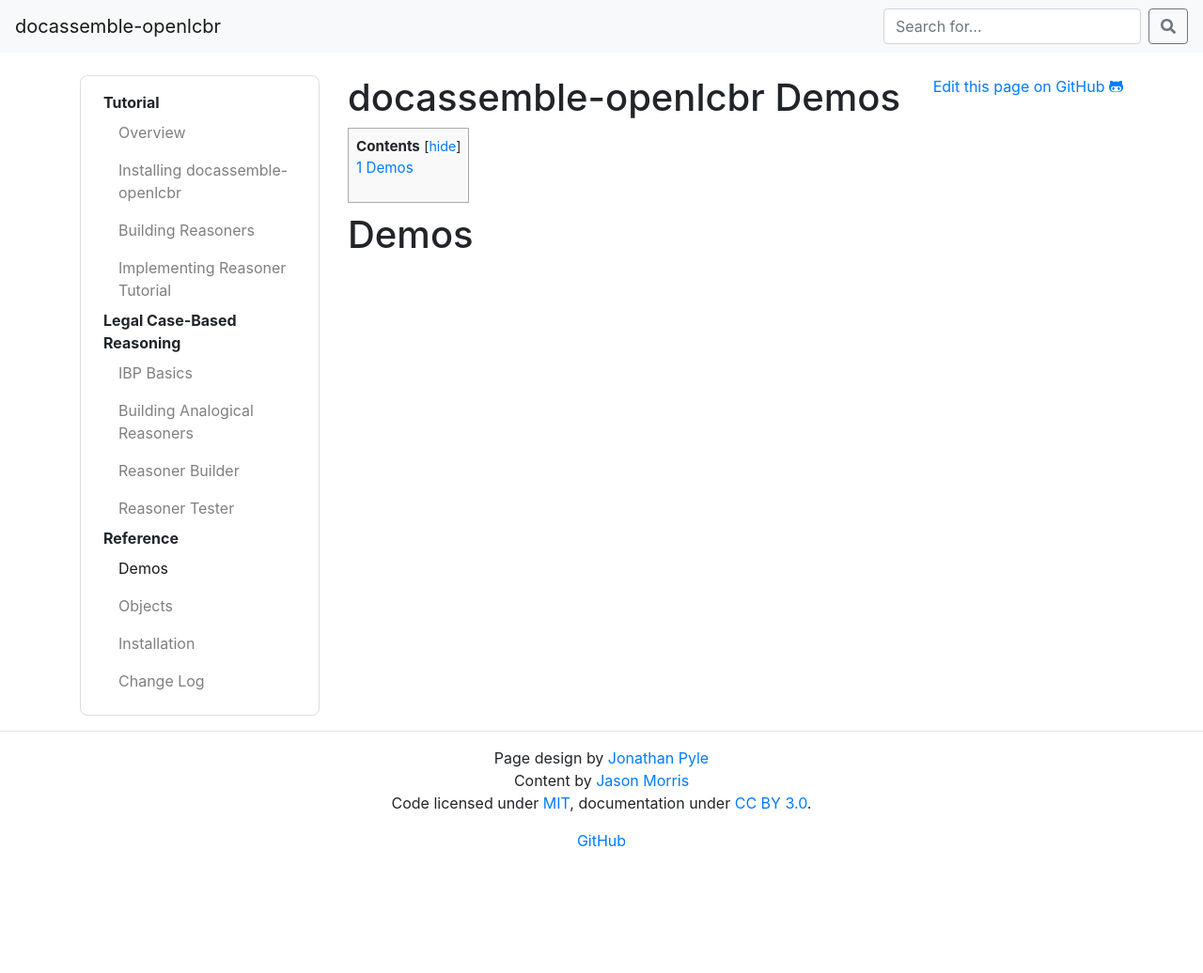
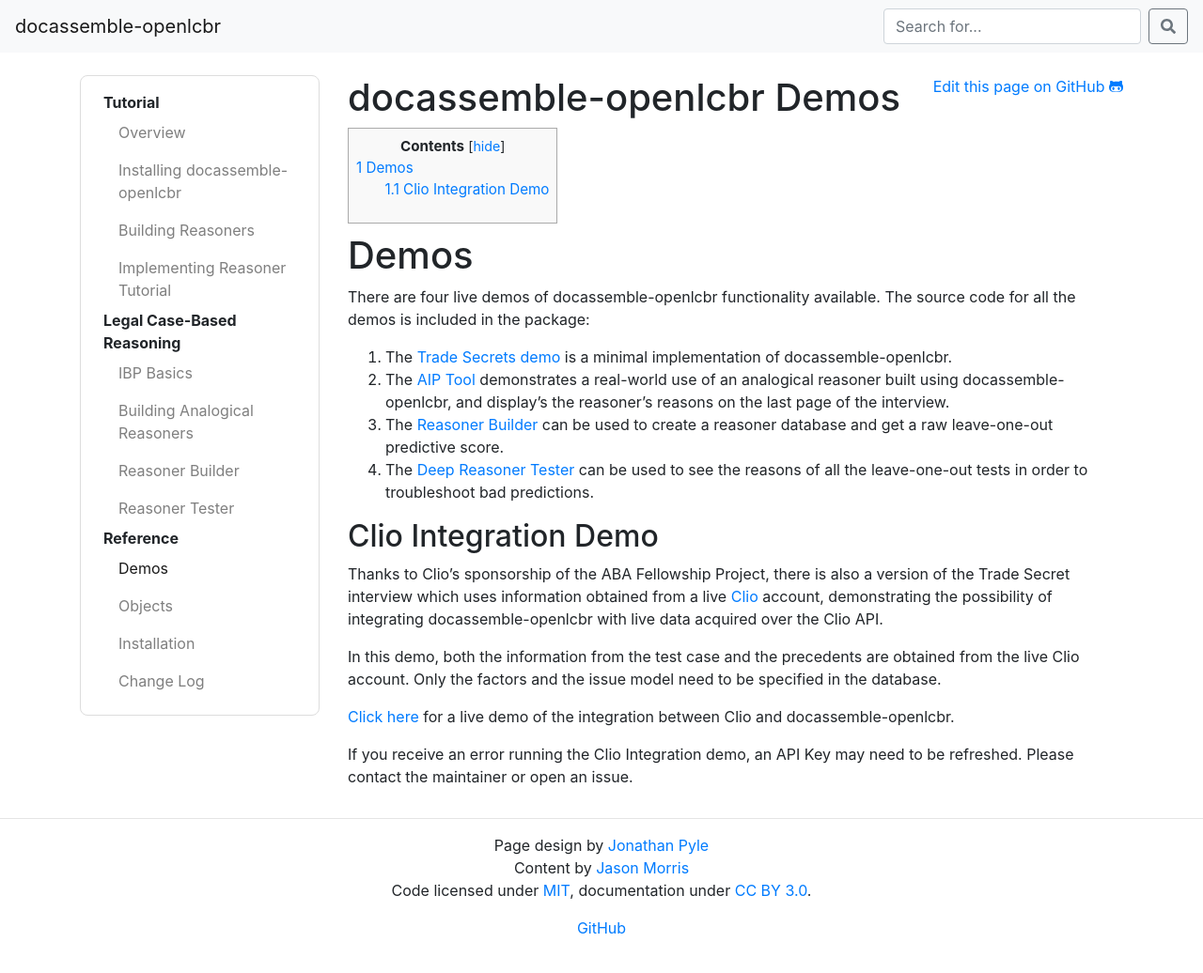
Before and after one commit to Gauntlet173/docassemble-openlcbr, a Jekyll site: the page built from _docs/demos.md, in a window 1280 px wide. Shown: the whole page at 94% size. Built offline with Jekyll 4.4.1, drawn with Linux system fonts in a browser that asks for light colours; comment, search, counter and statistics services are not loaded; before the commit the page ends 943 px from its top, so only the background shows below that.

Commit message:
Update demos.md
Adding information from main readme to the demos docs page.

```diff
--- a/_docs/demos.md
+++ b/_docs/demos.md
@@ -4,3 +4,33 @@ title: docassemble-openlcbr Demos
 short_title: Demos
 ---
 # Demos
+There are four live demos of docassemble-openlcbr functionality available. The source code for all the demos is included
+in the package:
+
+0. The [Trade Secrets demo](https://testda.roundtablelaw.ca/interview?i=docassemble.openlcbr%3Adata%2Fquestions%2Fexplain_lcbr_test.yml)
+   is a minimal implementation of docassemble-openlcbr.
+1. The [AIP Tool](https://testda.roundtablelaw.ca/interview?i=docassemble.openlcbr%3Adata%2Fquestions%2Faip_tool.yml)
+   demonstrates a real-world use of an analogical reasoner built using
+   docassemble-openlcbr, and display's the reasoner's reasons on the last page of
+   the interview.
+2. The [Reasoner Builder](https://testda.roundtablelaw.ca/interview?i=docassemble.openlcbr%3Adata%2Fquestions%2Fdb_builder.yml)
+   can be used to create a reasoner database and get a raw
+   leave-one-out predictive score.
+3. The [Deep Reasoner Tester](https://testda.roundtablelaw.ca/interview?i=docassemble.openlcbr%3Adata%2Fquestions%2Fdeep_reasoner_tester.yml) can be used to see the reasons of all the leave-one-out
+   tests in order to troubleshoot bad predictions.
+
+## Clio Integration Demo
+Thanks to Clio's sponsorship of the ABA Fellowship Project, there is also a version of the
+Trade Secret interview which uses information obtained from a live
+[Clio](http://www.clio.com) account, demonstrating the possibility of integrating
+docassemble-openlcbr with live data acquired over the Clio API.
+
+In this demo, both the information from the test case and the precedents are obtained
+from the live Clio account.  Only the factors and the issue model need to be specified
+in the database.
+
+[Click here](https://testda.roundtablelaw.ca/interview?i=docassemble.clio%3Adata%2Fquestions%2Fclio_openlcbr_demo.yml)
+for a live demo of the integration between Clio and docassemble-openlcbr.
+
+If you receive an error running the Clio Integration demo, an API Key may need to be refreshed. Please contact the maintainer or
+open an issue.
```
